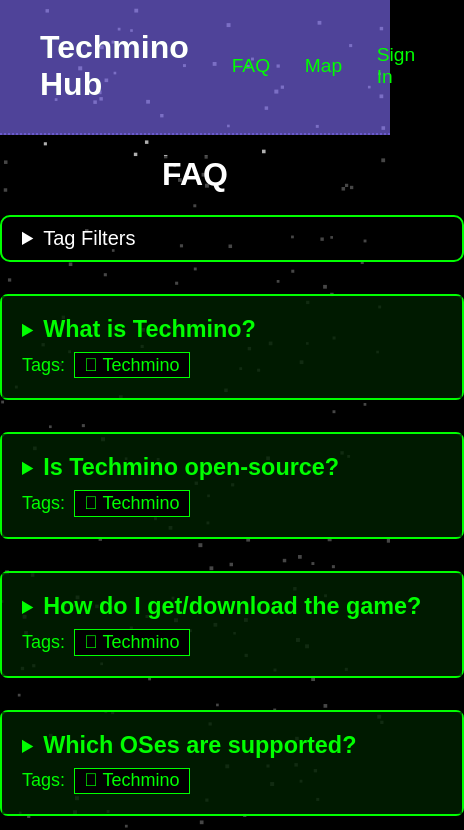
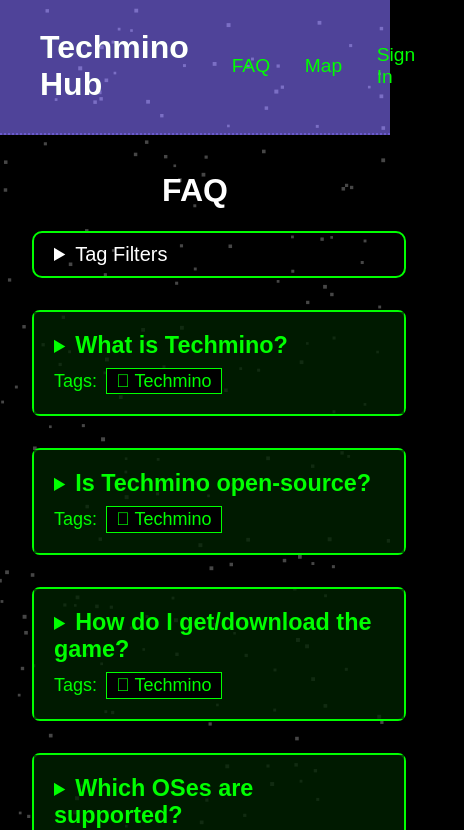
Before and after one commit to techmino-hub/techmino-hub-source-code, a Nuxt app: page /faq in a window 390 px wide. Shown: the top 830 px of the page, 464 px wide, since content can reach past the window. Built offline with nearby package versions, Linux system fonts and the light colour scheme; a web font is replaced by a local one.

Commit message:
Add FAQ links

```diff
--- a/components/faq/faq-entry.vue
+++ b/components/faq/faq-entry.vue
@@ -1,5 +1,6 @@
 <script setup lang="ts">
 import type { FAQEntry, Tag } from '~/assets/types/faq';
+import { getChar } from '~/assets/chars';
 
 const props = defineProps({
     entry: {
@@ -23,6 +24,7 @@ const props = defineProps({
                     :tag="tag"
                 />
             </span>
+            <a :href="'#' + entry.id" class="question-link">#</a>
         </summary>
         <article>
             <blockquote v-html="$t(`faq.entries.${entry.id}.answer`)"></blockquote>
@@ -44,9 +46,14 @@ details.question {
 
     &[open] > summary {
         border-bottom: 0.1em dotted colors.$primary-color-alpha75;
+
+        a.question-link {
+            color: #ffffffcc;
+        }
     }
 
     > summary {
+        position: relative;
         height: min-content;
         padding: 1em;
         background-color: #002200bb;
@@ -66,7 +73,9 @@ details.question {
             height: fit-content;
             align-items: center;
             justify-items: start;
+            flex-wrap: wrap;
             margin-top: 0.5em;
+            padding-right: 2em;
             gap: 0.5em;
             font-size: 0.9em;
         }
@@ -79,6 +88,32 @@ details.question {
             align-self: center;
             border: 1px solid colors.$primary-color;
             border-radius: 0.2rem;
+        }
+
+        &:hover a.question-link {
+            color: #ffffffcc;
+        }
+
+        a.question-link {
+            position: absolute;
+            top: 0.75em; left: -1.5em;
+
+            text-decoration: none;
+            color: transparent;
+            font-size: 1.25em;
+            font-family: 'Segoe UI', Tahoma, Geneva, Verdana, sans-serif;
+            font-weight: 100;
+            transition: color 250ms;
+
+            &:hover {
+                color: colors.$btn-hover-border-color;
+                text-decoration: underline;
+            }
+
+            @media (max-width: 960px) {
+                left: unset; top: unset;
+                right: 1em; bottom: 0.5em;
+            }
         }
     }
 
--- a/pages/faq.vue
+++ b/pages/faq.vue
@@ -28,7 +28,7 @@ function filter(tag: Tag, mode: FilterMode) {
 }
 </script>
 <template>
-    <div>
+    <div class="faq-outer">
         <Title>{{ $t('faq.tabTitle') }}</Title>
         <h1 class="center-text">{{ $t('faq.title') }}</h1>
         <main class="entries" id="faq">
@@ -45,6 +45,11 @@ function filter(tag: Tag, mode: FilterMode) {
 
 <style scoped lang="scss">
 @use "~/assets/scss/colors";
+
+.faq-outer {
+    padding: 1em 2em;
+}
+
 .entries {
     display: flex;
     flex-direction: column;
```
